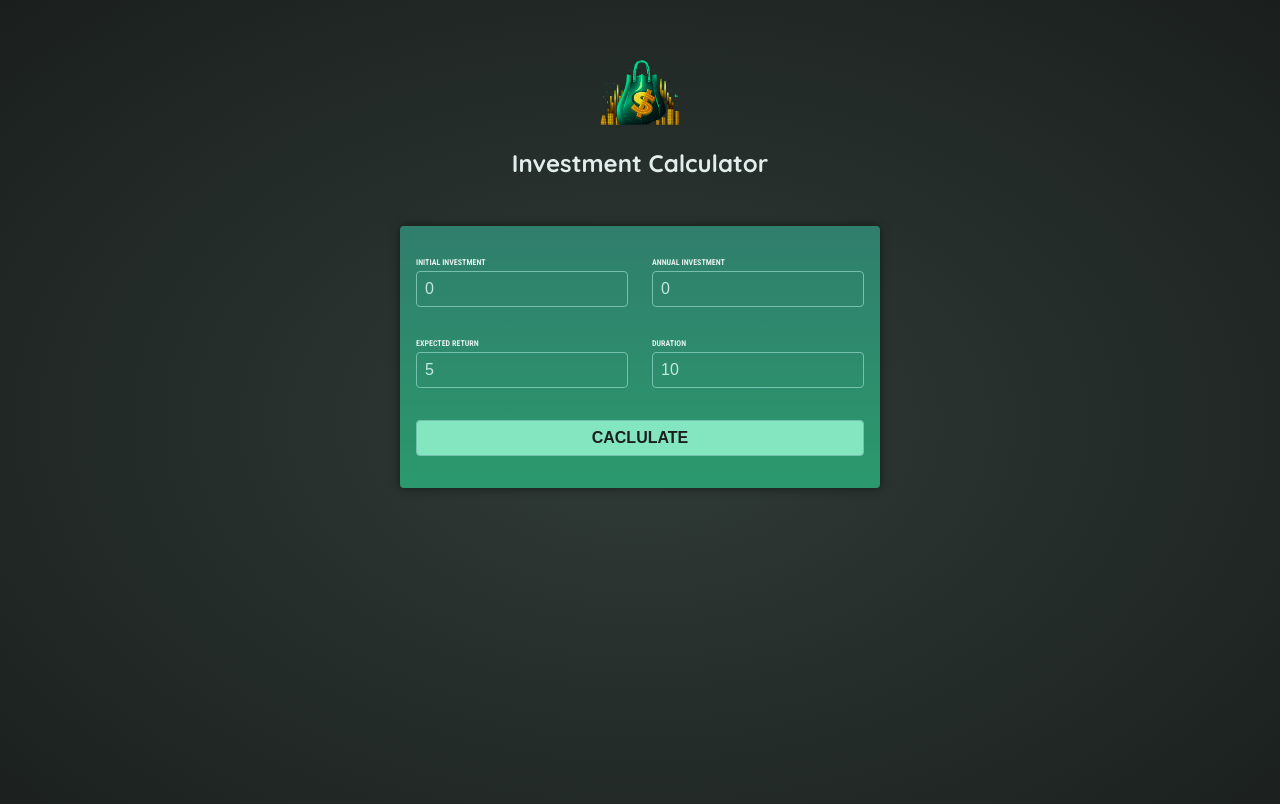
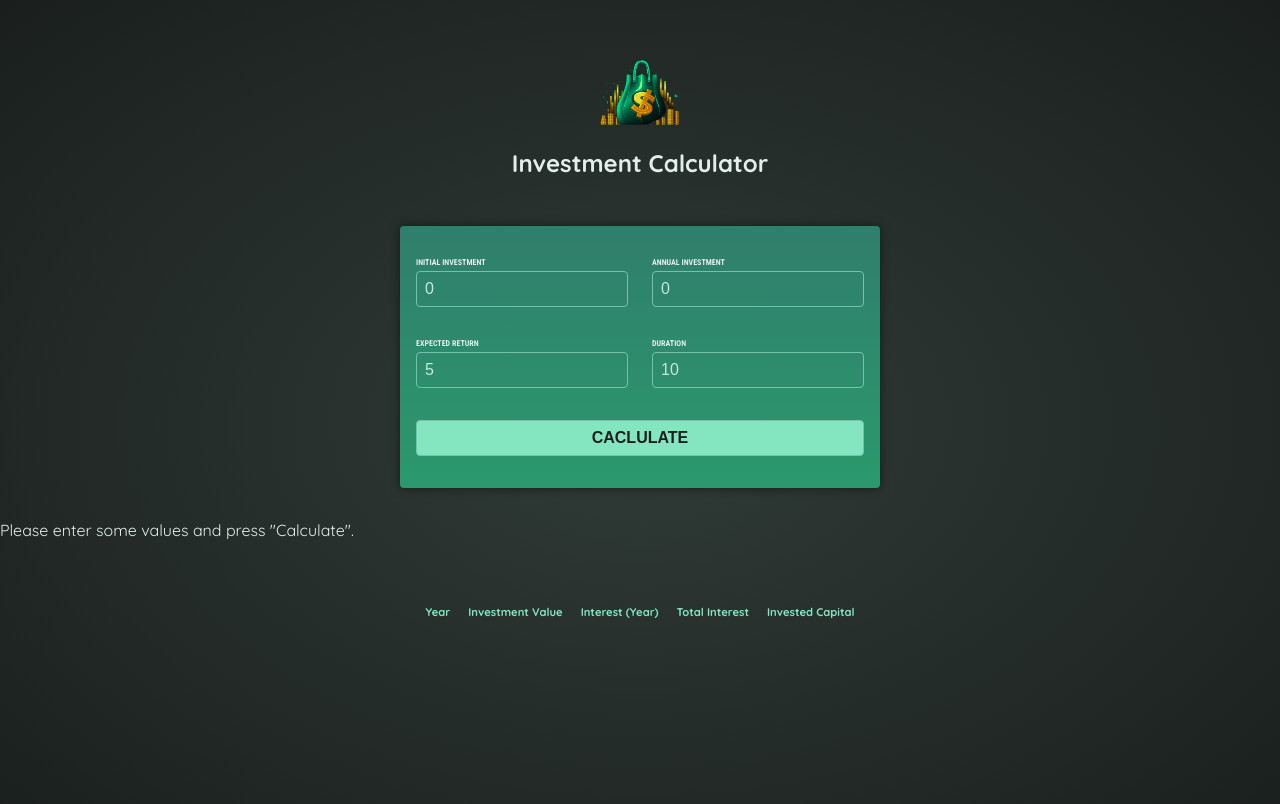
Before and after one commit to futsurdmitriy/angular-investment-calculator, an Angular app: page / in a window 1280 px wide. Shown: the top 804 px of the page. Built offline with nearby package versions, Linux system fonts and the light colour scheme.

Commit message:
Passing Data from Parent to Child with Inputs

```diff
--- a/src/app/app.component.html
+++ b/src/app/app.component.html
@@ -1,2 +1,3 @@
 <app-header/>
 <app-user-input (calculate)="onCalculateInvestmentResults($event)" />
+<app-investment-results [results]="resultsData"/>
--- a/src/app/app.component.ts
+++ b/src/app/app.component.ts
@@ -2,14 +2,24 @@
 import { HeaderComponent } from './header/header.component';
 import { UserInputComponent } from './user-input/user-input.component';
 import type { InvestmentInput } from './investment-input.model';
+import { InvestmentResultsComponent } from "./investment-results/investment-results.component";
 
 @Component({
   selector: 'app-root',
   standalone: true,
   templateUrl: './app.component.html',
-  imports: [HeaderComponent, UserInputComponent],
+  imports: [HeaderComponent, UserInputComponent, InvestmentResultsComponent],
 })
 export class AppComponent {
+  resultsData?: {
+        year: number,
+        interest: number,
+        valueEndOfYear: number,
+        annualInvestment: number,
+        totalInterest: number,
+        totalAmountInvested: number,
+      }[];
+
   onCalculateInvestmentResults(data: InvestmentInput) {
     const { initialInvestment, annualInvestment, expectedReturn, duration } = data;
     const annualData = [];
@@ -31,6 +41,6 @@
       });
     }
 
-    console.log(annualData);
+    this.resultsData = annualData;
   }
 }
--- /dev/null
+++ b/src/app/investment-results/investment-results.component.css
@@ -0,0 +1,19 @@
+table {
+  max-width: 50rem;
+  margin: 2rem auto;
+  padding: 1rem;
+  table-layout: fixed;
+  border-spacing: 1rem;
+  text-align: right;
+}
+
+table thead {
+  font-size: 0.7rem;
+  color: #83e6c0;
+}
+
+table tbody {
+  font-family: "Roboto Condensed", sans-serif;
+  font-size: 0.85rem;
+  color: #c2e9e0;
+}
--- /dev/null
+++ b/src/app/investment-results/investment-results.component.html
@@ -0,0 +1,16 @@
+<p>Please enter some values and press "Calculate".</p>
+
+<table>
+    <thead>
+        <tr>
+            <th>Year</th>
+            <th>Investment Value</th>
+            <th>Interest (Year)</th>
+            <th>Total Interest</th>
+            <th>Invested Capital</th>
+        </tr>
+    </thead>
+    <tbody>
+
+    </tbody>
+</table>
```
Also changed, not shown: src/app/investment-results/investment-results.component.ts (added, +20 -0 lines).
